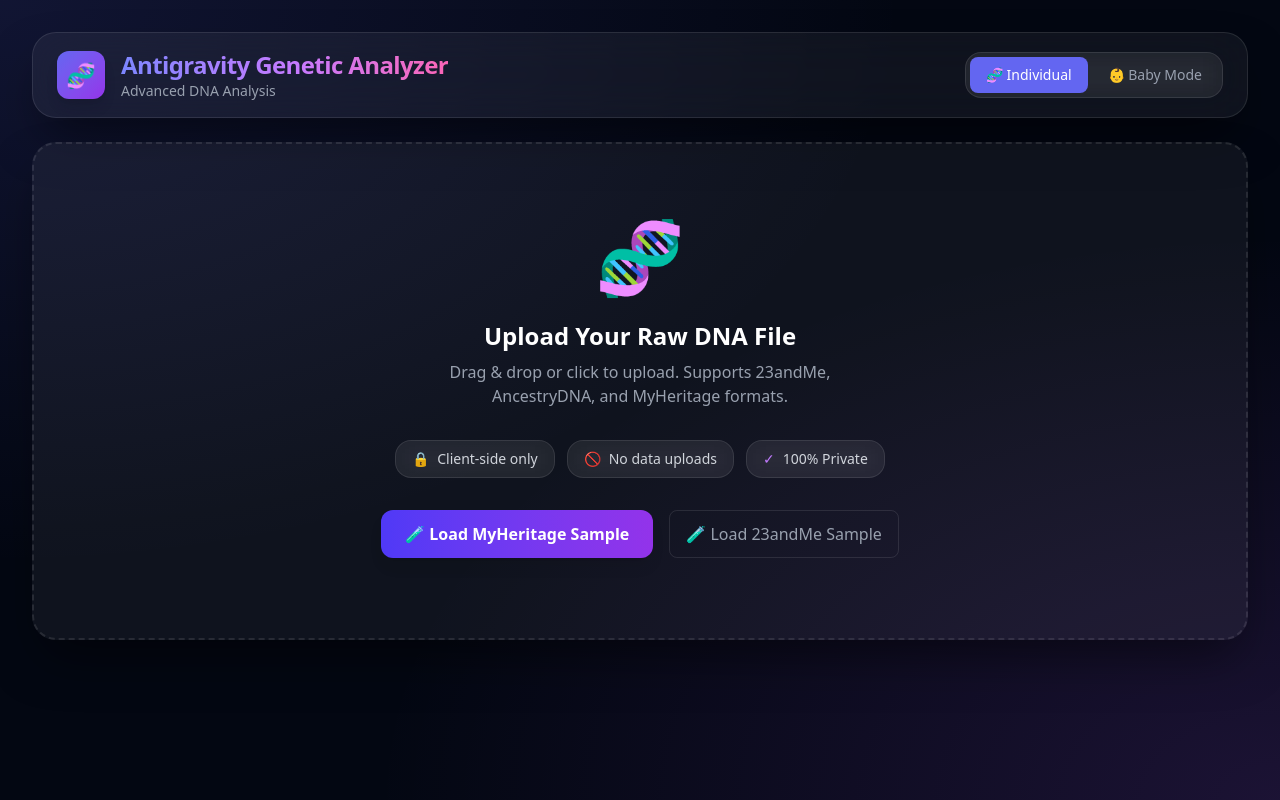
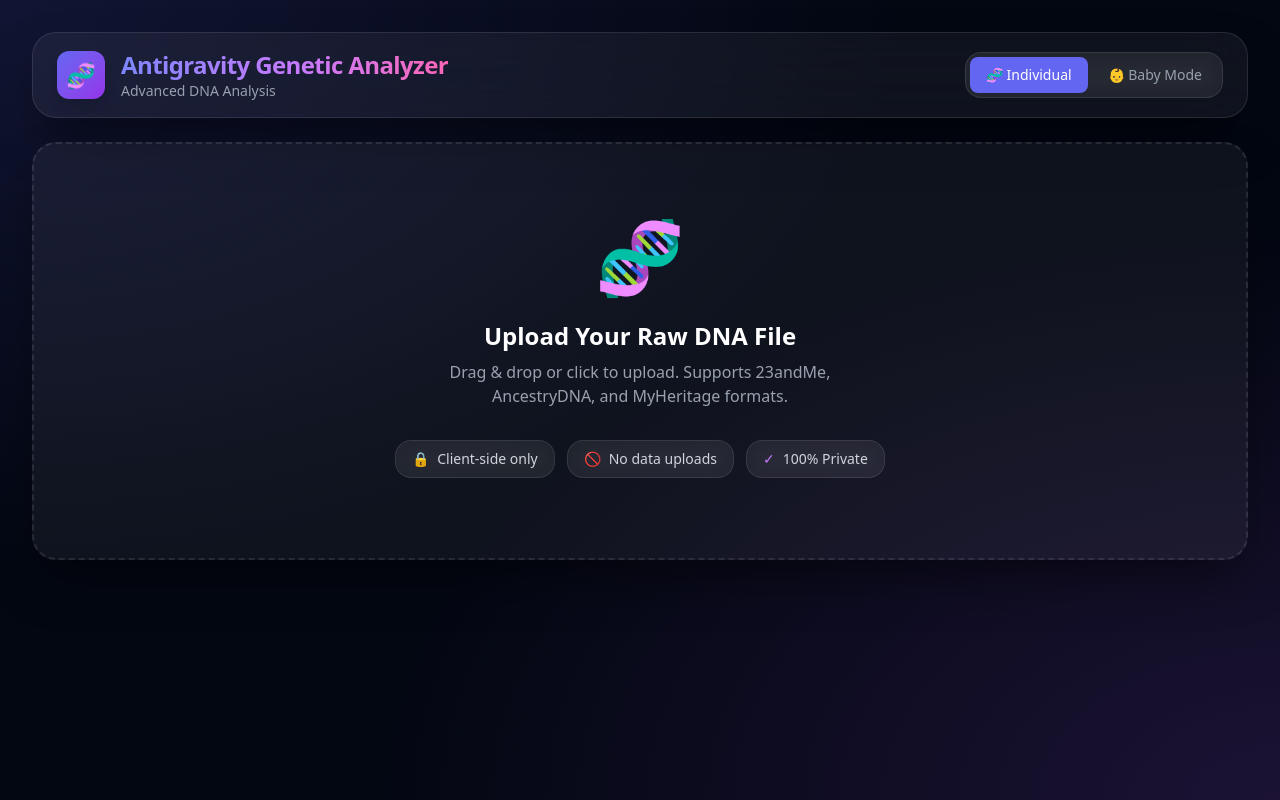
Before and after one commit to alibanihashemi/alibanihashemi.github.io, a React (Vite) app: page / in a window 1280 px wide. Built offline with nearby package versions, Linux system fonts and the light colour scheme.

Commit message:
Remove sample data loading functionality

```diff
--- a/src/App.tsx
+++ b/src/App.tsx
@@ -172,51 +172,6 @@ function App() {
                 </span>
               </div>
 
-              <div className="mt-8 flex gap-4">
-                <button
-                  onClick={async (e) => {
-                    e.stopPropagation();
-                    setLoading(true);
-                    try {
-                      const res = await fetch('/sample.csv');
-                      const blob = await res.blob();
-                      const file = new File([blob], 'MyHeritage_sample.csv', { type: 'text/csv' });
-                      const result = await parseDNAFile(file);
-                      setData(result);
-                    } catch (err) {
-                      console.error(err);
-                      setError("Failed to load sample file.");
-                    } finally {
-                      setLoading(false);
-                    }
-                  }}
-                  className="btn-primary z-10 relative"
-                >
-                  🧪 Load MyHeritage Sample
-                </button>
-                <button
-                  onClick={async (e) => {
-                    e.stopPropagation();
-                    setLoading(true);
-                    try {
-                      const res = await fetch('/sample_23andme.txt');
-                      const blob = await res.blob();
-                      const file = new File([blob], '23andMe_sample.txt', { type: 'text/plain' });
-                      const result = await parseDNAFile(file);
-                      setData(result);
-                    } catch (err) {
-                      console.error(err);
-                      setError("Failed to load sample file.");
-                    } finally {
-                      setLoading(false);
-                    }
-                  }}
-                  className="btn-ghost border border-white/10 z-10 relative"
-                >
-                  🧪 Load 23andMe Sample
-                </button>
-              </div>
-
               {loading && (
                 <div className="mt-10 flex flex-col items-center gap-4">
                   <div className="dna-loader"></div>
@@ -283,14 +238,6 @@ function App() {
                             {loadingParent === 1 ? 'Loading...' : 'Select File'}
                           </button>
                         </div>
-                        <div className="mt-3 flex gap-2 justify-center">
-                          <button
-                            onClick={() => loadSampleForParent(1, 'myheritage')}
-                            className="text-xs text-indigo-400 hover:underline"
-                          >
-                            Load Sample
-                          </button>
-                        </div>
                       </div>
                     )}
                   </div>
@@ -329,14 +276,6 @@ function App() {
                           />
                           <button className="btn-primary w-full">
                             {loadingParent === 2 ? 'Loading...' : 'Select File'}
-                          </button>
-                        </div>
-                        <div className="mt-3 flex gap-2 justify-center">
-                          <button
-                            onClick={() => loadSampleForParent(2, '23andme')}
-                            className="text-xs text-indigo-400 hover:underline"
-                          >
-                            Load Sample
                           </button>
                         </div>
                       </div>
```
